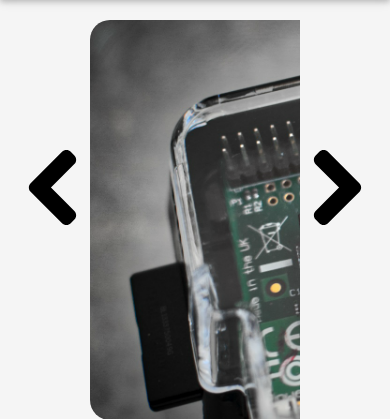
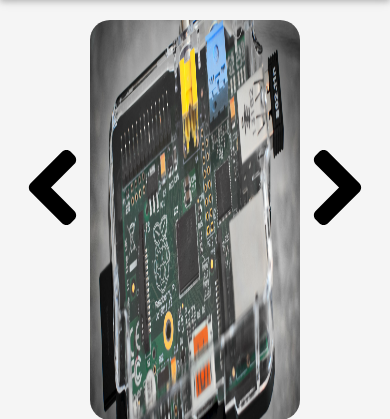
Before and after one commit to DylanBarber/ecomPage, a plain HTML site: page index.html in a window 390 px wide. Shown: the part 54-473 px from the top of the page. Drawn offline with Linux system fonts and the light colour scheme; a web font is replaced by a local one.

Commit message:
Fixed slideshow sizing issue in mobile devices. CSS and HTML validated. Now im done :)

```diff
--- a/css/indexStyles.css
+++ b/css/indexStyles.css
@@ -8,8 +8,9 @@
 
 .slideInnerDiv img {
     display: none;
-    width: 900px;
-    height: 400px;
+    width: 100%;
+    height: 100%;
+    object-fit: stretch;
 }
 
 .slideInnerDiv img.activeSlide {
```
Also changed, not shown: 2 other files.
